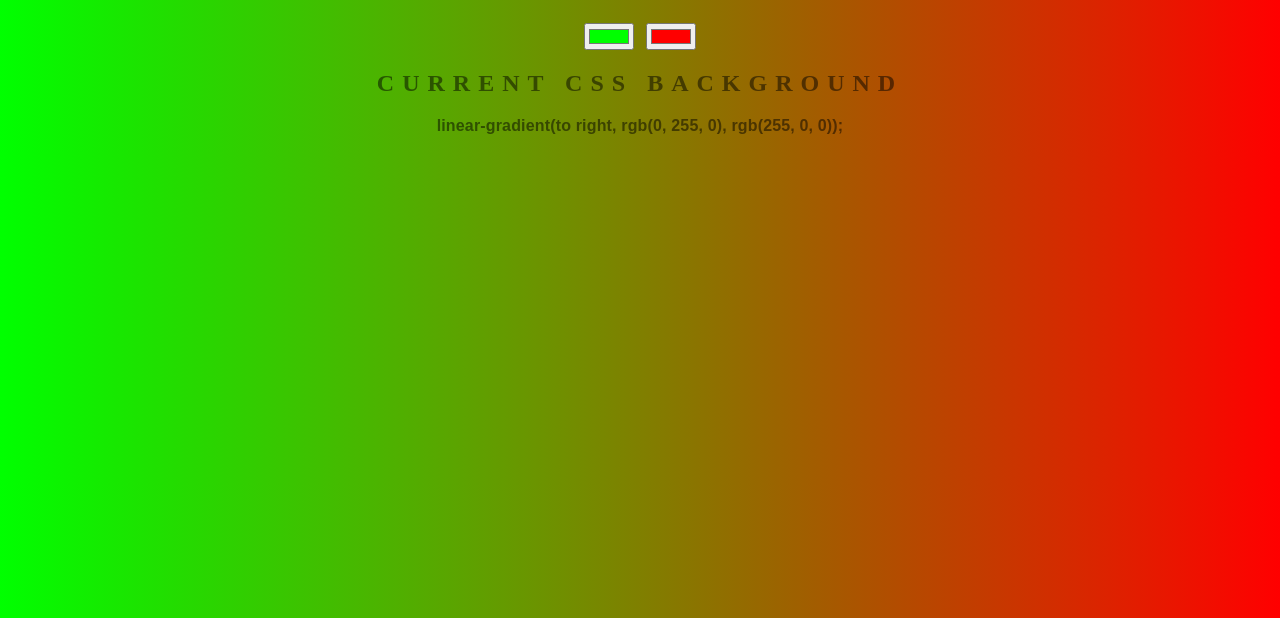
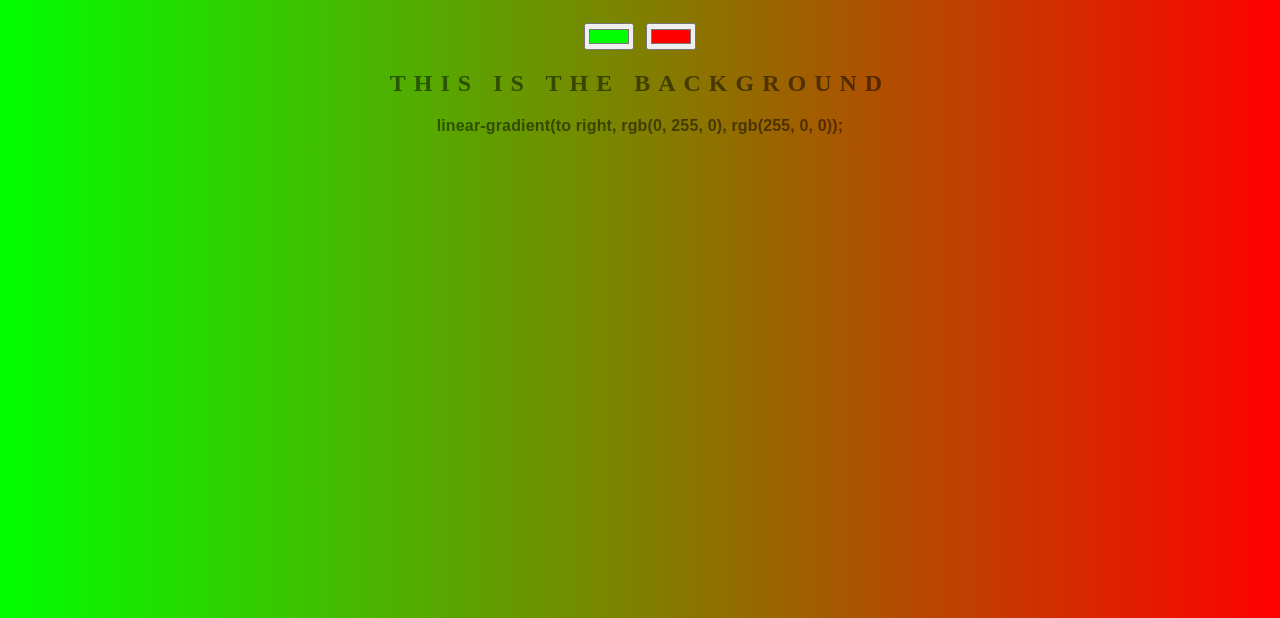
Before and after one commit to sammyochabs/background-colors, a plain HTML site: page index.html in a window 1280 px wide. Shown: the part 182-800 px from the top of the page. Drawn offline with Linux system fonts and the light colour scheme.

Commit message:
changing title

```diff
--- a/index.html
+++ b/index.html
@@ -8,7 +8,7 @@
 	<h1>Background generator</h1>
 	<input class="color1" type="color" name="color1" value="#00ff00">
 	<input class="color2" type="color" name="color2" value="#ff0000">
-	<h2>current css background</h2>
+	<h2>this is the background</h2>
 	<h3></h3>
 	<script type="text/javascript" src="script.js"></script>
 </body>
```
